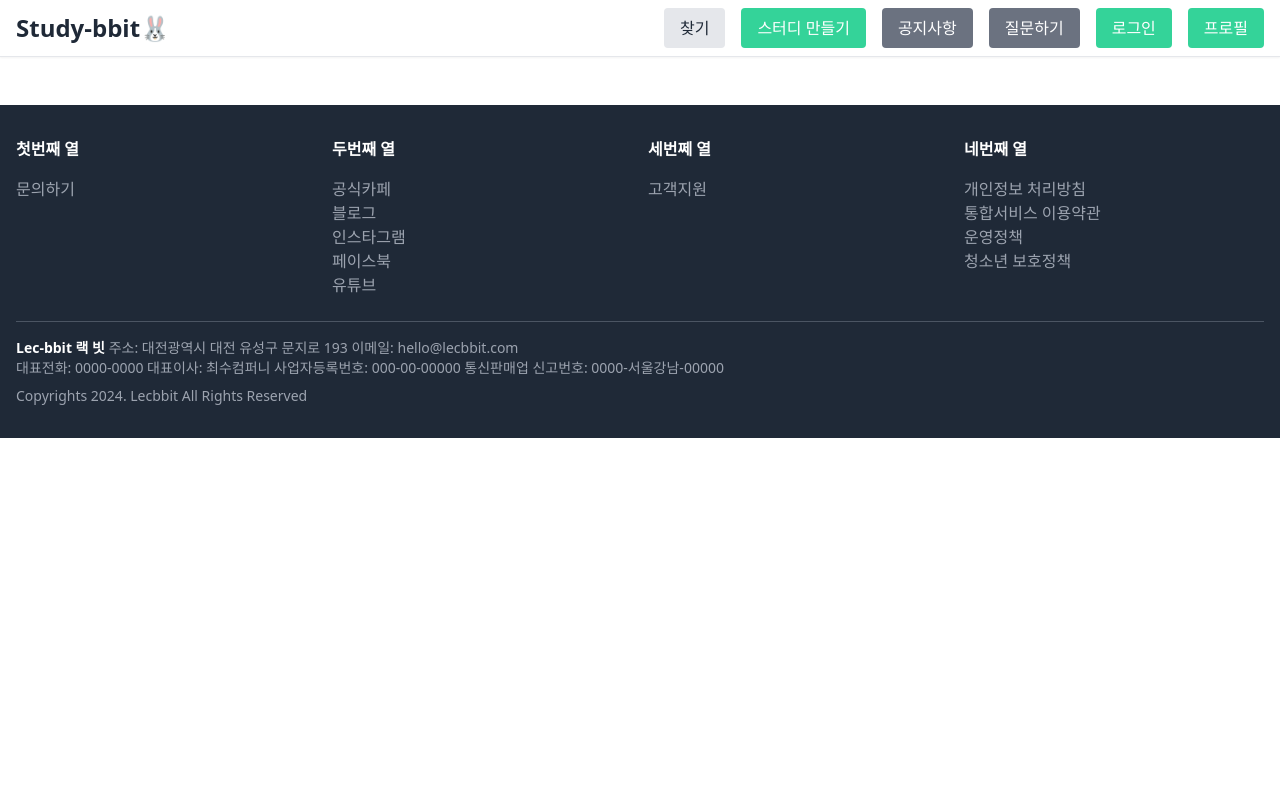
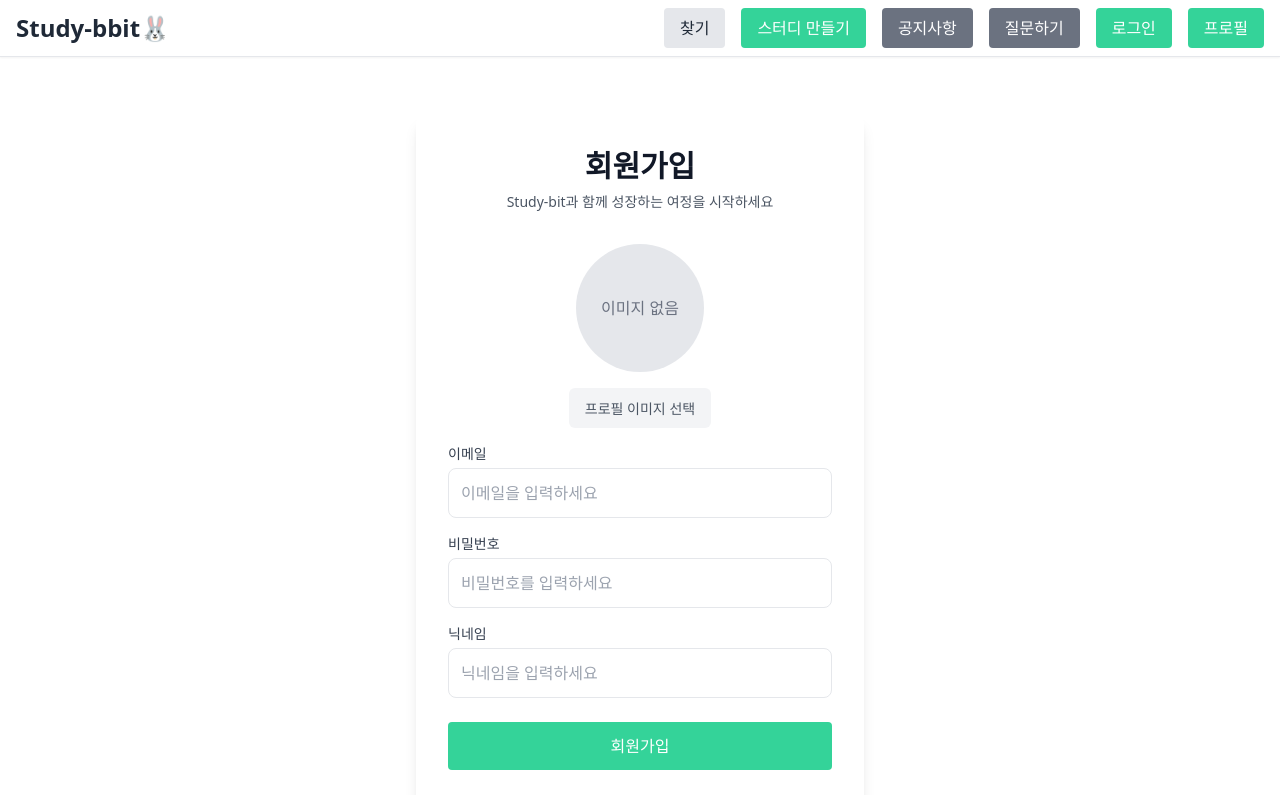
Before and after one commit to lightsaber29/study-bit_front, a React (Create React App) app: page /signup in a window 1280 px wide. Shown: the top 795 px of the page. Built offline with nearby package versions, Linux system fonts and the light colour scheme.

Commit message:
회원가입, 로그인 페이지 추가

```diff
--- a/src/layout/Header.js
+++ b/src/layout/Header.js
@@ -1,6 +1,7 @@
 import React, { useEffect, useState } from 'react';
 import { Link, useLocation } from "react-router-dom";
 import Button from '../components/Button';
+import { useNavigate } from 'react-router-dom';
 
 // 네비게이션 항목 정의
 const NAV_ITEMS = [
@@ -23,6 +24,7 @@ const getNavLinkStyles = (currentPath, targetPath) => {
 const Header = () => {
   const [showSearch, setShowSearch] = useState(false);
   const location = useLocation();
+  const navigate = useNavigate();
 
   // URL에서 roomId 추출 (study/2 형식일 때)
   const pathSegments = location.pathname.split('/').filter(Boolean);
@@ -60,7 +62,7 @@ const Header = () => {
           <Button variant="primary" className="text-white-700">스터디 만들기</Button>
           <Button variant="secondary" className="text-white-700">공지사항</Button>
           <Button variant="secondary" className="text-white-700">질문하기</Button>
-          <Button variant="primary" className="text-white-700">로그인</Button>
+          <Button variant="primary" className="text-white-700" onClick={() => navigate('/login')}>로그인</Button>
           <Button variant="primary" className="text-white-700">프로필</Button>
         </div>
       </div>
--- a/src/routes/auth/Login.js
+++ b/src/routes/auth/Login.js
@@ -24,7 +24,7 @@ const Login = () => {
   };
 
   return (
-    <div className="min-h-screen flex items-center justify-center bg-gray-50">
+    <div className="min-h-screen flex items-center justify-center">
       <div className="max-w-md w-full space-y-8 p-8 bg-white rounded-lg shadow-lg">
         {/* 로고 및 타이틀 */}
         <div className="text-center">
@@ -79,7 +79,7 @@ const Login = () => {
           </Button>
 
           {/* 추가 링크 */}
-          <div className="flex items-center justify-between text-sm">
+          {/* <div className="flex items-center justify-between text-sm">
             <div className="flex items-center">
               <input
                 id="remember-me"
@@ -94,7 +94,7 @@ const Login = () => {
             <Link to="/forgot-password" className="text-blue-500 hover:text-blue-600">
               비밀번호 찾기
             </Link>
-          </div>
+          </div> */}
 
           {/* 회원가입 링크 */}
           <div className="text-center text-sm">
--- /dev/null
+++ b/src/routes/auth/Signup.js
@@ -0,0 +1,160 @@
+import React, { useState } from 'react';
+import { Link, useNavigate } from 'react-router-dom';
+import Button from '../../components/Button';
+
+const Signup = () => {
+  const navigate = useNavigate();
+  const [formData, setFormData] = useState({
+    email: '',
+    password: '',
+    nickname: '',
+    profileImage: null
+  });
+  const [previewImage, setPreviewImage] = useState(null);
+
+  const handleChange = (e) => {
+    const { name, value } = e.target;
+    setFormData(prev => ({
+      ...prev,
+      [name]: value
+    }));
+  };
+
+  const handleImageChange = (e) => {
+    const file = e.target.files[0];
+    if (file) {
+      setFormData(prev => ({
+        ...prev,
+        profileImage: file
+      }));
+      // 이미지 미리보기
+      const reader = new FileReader();
+      reader.onloadend = () => {
+        setPreviewImage(reader.result);
+      };
+      reader.readAsDataURL(file);
+    }
+  };
+
+  const handleSubmit = (e) => {
+    e.preventDefault();
+    // TODO: 회원가입 로직 구현
+    console.log(formData);
+    navigate('/login');
+  };
+
+  return (
+    <div className="min-h-screen flex items-center justify-center">
+      <div className="max-w-md w-full space-y-8 p-8 bg-white rounded-lg shadow-lg">
+        {/* 로고 및 타이틀 */}
+        <div className="text-center">
+          <h2 className="text-3xl font-bold text-gray-900 mb-2">회원가입</h2>
+          <p className="text-sm text-gray-600">
+            Study-bit과 함께 성장하는 여정을 시작하세요
+          </p>
+        </div>
+
+        {/* 회원가입 폼 */}
+        <form className="mt-8 space-y-6" onSubmit={handleSubmit}>
+          <div className="space-y-4">
+            {/* 프로필 이미지 업로드 */}
+            <div className="text-center">
+              <div className="mb-4">
+                {previewImage ? (
+                  <img
+                    src={previewImage}
+                    alt="Profile preview"
+                    className="w-32 h-32 rounded-full mx-auto object-cover"
+                  />
+                ) : (
+                  <div className="w-32 h-32 rounded-full mx-auto bg-gray-200 flex items-center justify-center">
+                    <span className="text-gray-500">이미지 없음</span>
+                  </div>
+                )}
+              </div>
+              <label className="cursor-pointer inline-block bg-gray-100 px-4 py-2 rounded-md hover:bg-gray-200">
+                <span className="text-sm text-gray-600">프로필 이미지 선택</span>
+                <input
+                  type="file"
+                  className="hidden"
+                  accept="image/*"
+                  onChange={handleImageChange}
+                />
+              </label>
+            </div>
+
+            {/* 이메일 입력 */}
+            <div>
+              <label htmlFor="email" className="block text-sm font-medium text-gray-700 mb-1">
+                이메일
+              </label>
+              <input
+                id="email"
+                name="email"
+                type="email"
+                required
+                className="w-full p-3 border rounded-lg focus:ring-2 focus:ring-blue-500 focus:border-blue-500"
+                placeholder="이메일을 입력하세요"
+                value={formData.email}
+                onChange={handleChange}
+              />
+            </div>
+
+            {/* 비밀번호 입력 */}
+            <div>
+              <label htmlFor="password" className="block text-sm font-medium text-gray-700 mb-1">
+                비밀번호
+              </label>
+              <input
+                id="password"
+                name="password"
+                type="password"
+                required
+                className="w-full p-3 border rounded-lg focus:ring-2 focus:ring-blue-500 focus:border-blue-500"
+                placeholder="비밀번호를 입력하세요"
+                value={formData.password}
+                onChange={handleChange}
+              />
+            </div>
+
+            {/* 닉네임 입력 */}
+            <div>
+              <label htmlFor="nickname" className="block text-sm font-medium text-gray-700 mb-1">
+                닉네임
+              </label>
+              <input
+                id="nickname"
+                name="nickname"
+                type="text"
+                required
+                className="w-full p-3 border rounded-lg focus:ring-2 focus:ring-blue-500 focus:border-blue-500"
+                placeholder="닉네임을 입력하세요"
+                value={formData.nickname}
+                onChange={handleChange}
+              />
+            </div>
+          </div>
+
+          {/* 회원가입 버튼 */}
+          <Button
+            type="submit"
+            variant="primary"
+            className="w-full py-3"
+          >
+            회원가입
+          </Button>
+
+          {/* 로그인 링크 */}
+          <div className="text-center text-sm">
+            <span className="text-gray-600">이미 계정이 있으신가요?</span>{' '}
+            <Link to="/login" className="text-blue-500 hover:text-blue-600 font-medium">
+              로그인
+            </Link>
+          </div>
+        </form>
+      </div>
+    </div>
+  );
+};
+
+export default Signup;
--- a/src/routes/auth/routes.js
+++ b/src/routes/auth/routes.js
@@ -2,7 +2,7 @@ import { lazy } from 'react';
 
 // 상대경로로 작성할 것
 const Login = lazy(() => import('./Login'));
-// const Signup = lazy(() => import('./Signup'));
+const Signup = lazy(() => import('./Signup'));
 // const ForgotPassword = lazy(() => import('./ForgotPassword'));
 
 const authRoutes = [
@@ -10,10 +10,10 @@ const authRoutes = [
     path: '/login',
     element: <Login />
   },
-  // {
-  //   path: '/signup',
-  //   element: <Signup />
-  // },
+  {
+    path: '/signup',
+    element: <Signup />
+  },
   // {
   //   path: '/forgot-password',
   //   element: <ForgotPassword />
```
